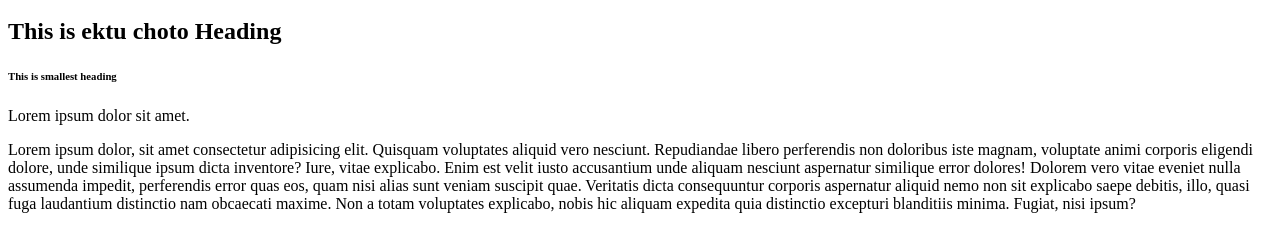
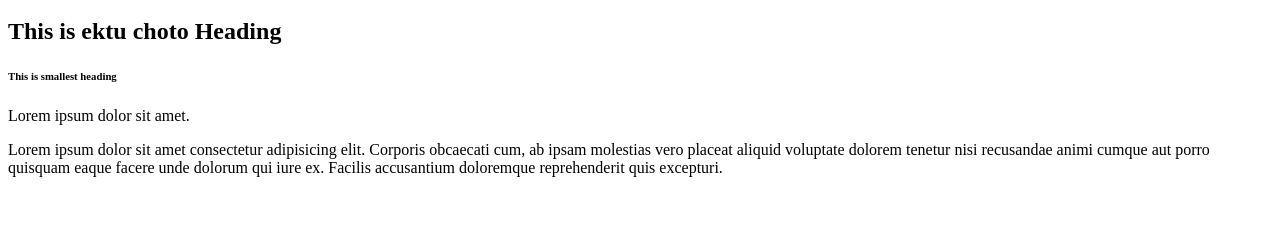
Before and after one commit to Chandansaha2005/HTML-CSS-CODES, a plain HTML site: page second.html in a window 1280 px wide. Shown: the part 48-300 px from the top of the page. Drawn offline with Linux system fonts and the light colour scheme.

Commit message:
paragraph tag and lorem

```diff
--- a/second.html
+++ b/second.html
@@ -5,13 +5,7 @@
     <h2>This is ektu choto Heading</h2>
     <h6>This is smallest heading</h6>
     <p>Lorem ipsum dolor sit amet.</p>
-    <p>Lorem ipsum dolor, sit amet consectetur adipisicing elit. Quisquam voluptates aliquid vero nesciunt. Repudiandae
-        libero perferendis non doloribus iste magnam, voluptate animi corporis eligendi dolore, unde similique ipsum
-        dicta inventore? Iure, vitae explicabo. Enim est velit iusto accusantium unde aliquam nesciunt aspernatur
-        similique error dolores! Dolorem vero vitae eveniet nulla assumenda impedit, perferendis error quas eos, quam
-        nisi alias sunt veniam suscipit quae. Veritatis dicta consequuntur corporis aspernatur aliquid nemo non sit
-        explicabo saepe debitis, illo, quasi fuga laudantium distinctio nam obcaecati maxime. Non a totam voluptates
-        explicabo, nobis hic aliquam expedita quia distinctio excepturi blanditiis minima. Fugiat, nisi ipsum?</p>
+    <p>Lorem ipsum dolor sit amet consectetur adipisicing elit. Corporis obcaecati cum, ab ipsam molestias vero placeat aliquid voluptate dolorem tenetur nisi recusandae animi cumque aut porro quisquam eaque facere unde dolorum qui iure ex. Facilis accusantium doloremque reprehenderit quis excepturi.</p>
 </body>
 
 </html>
```
